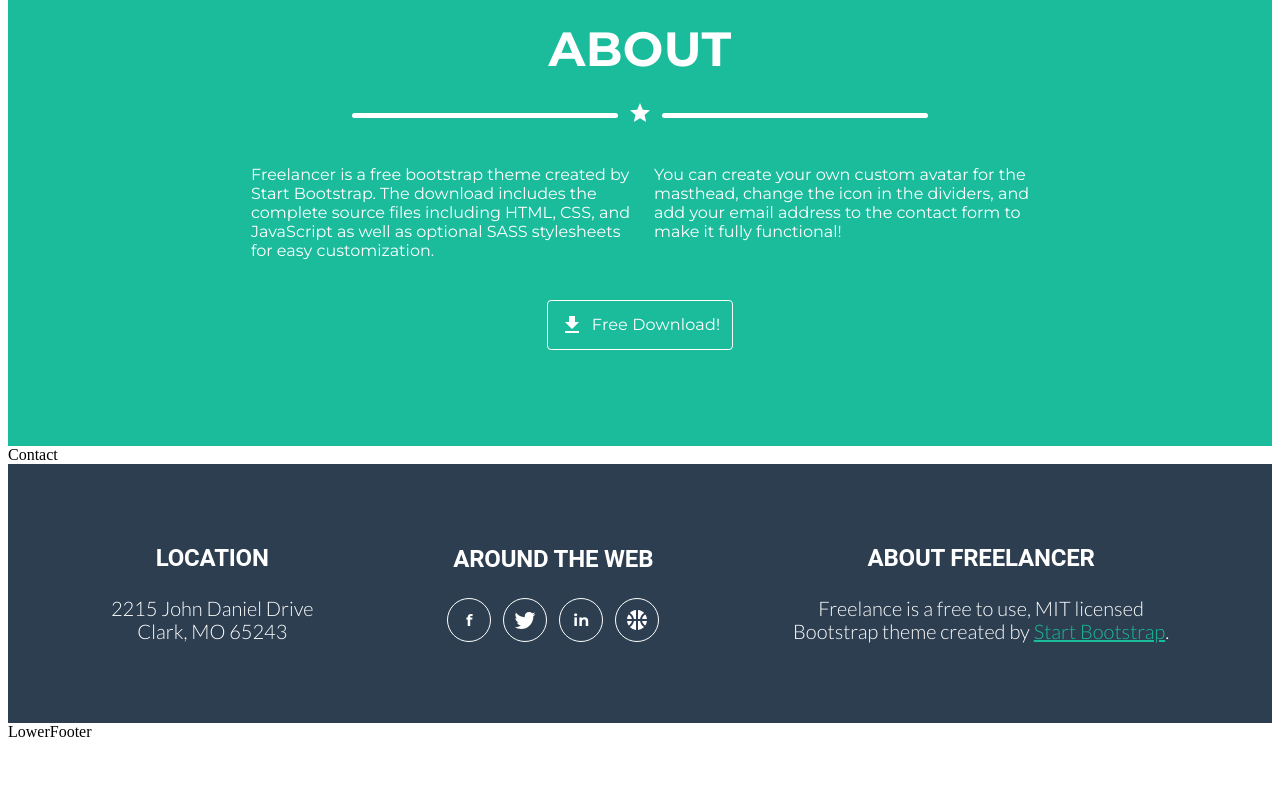
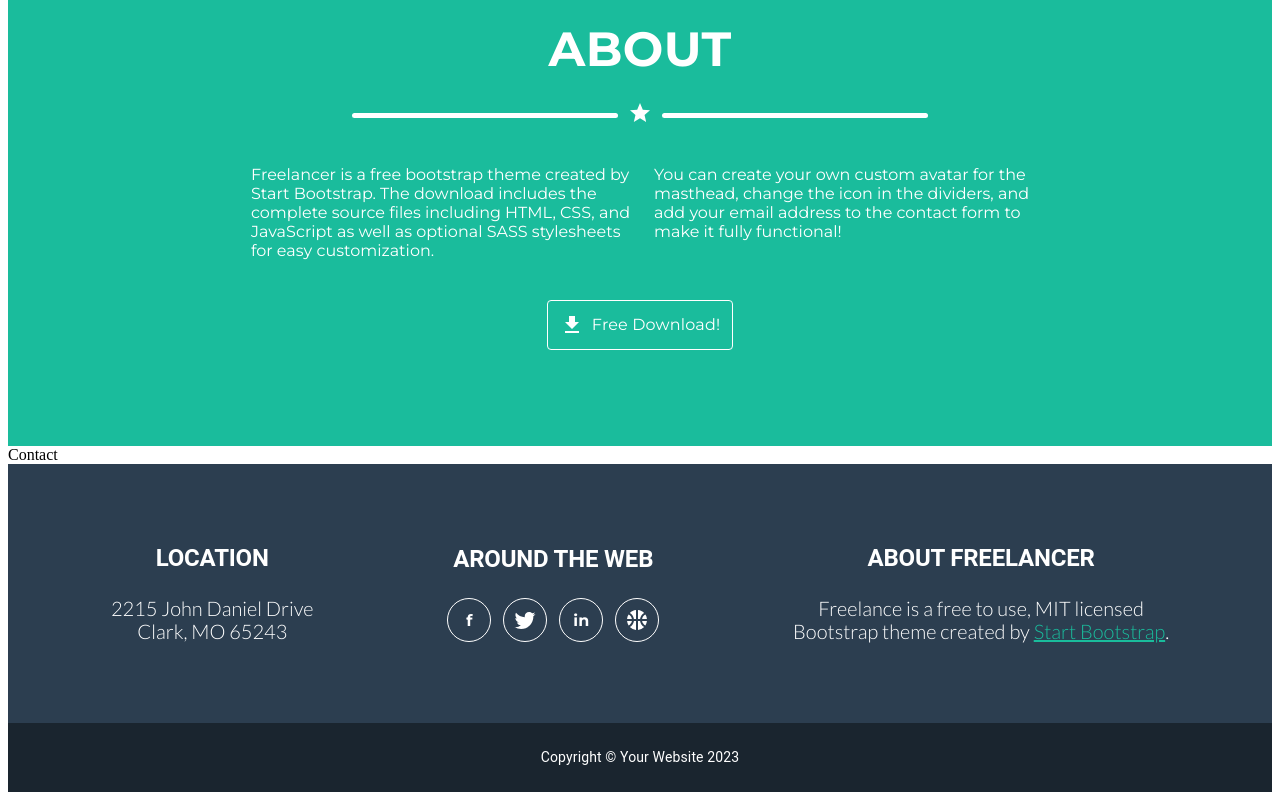
Before and after one commit to OmairAttili/Task1, a React (Vite) app: page / in a window 1280 px wide. Shown: the part 898-1698 px from the top of the page. Before the commit the page ends 1647 px from the top, so only its background shows below. Built offline with nearby package versions, Linux system fonts and the light colour scheme.

Commit message:
Create Lower footer

```diff
--- a/src/components/footer/LowerFooter.jsx
+++ b/src/components/footer/LowerFooter.jsx
@@ -1,7 +1,11 @@
+
+import { Box, Container, Typography} from '@mui/material'
 import React from 'react'
 
 export default function LowerFooter() {
-  return (
-    <div>LowerFooter</div>
-  )
+  return <Box sx={{bgcolor:'#1a252f',p:3}}>
+    <Container>
+      <Typography sx={{fontSize:14,color:'white',textAlign:'center',fontWeight:400}}>Copyright © Your Website 2023</Typography>
+    </Container>
+  </Box>
 }
```
